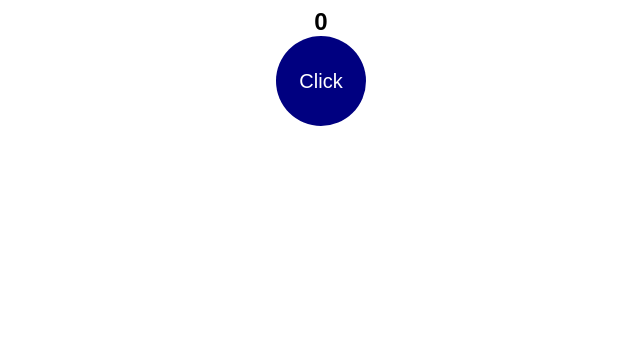
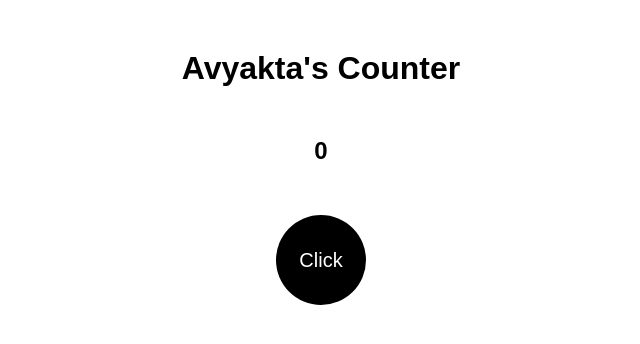
Before and after one commit to the-avyakta/Click-Counter, a plain HTML site: page index.html in a window 1280 px wide. Shown: the whole page, without its empty margins (319-959 px from the left). Drawn offline with Linux system fonts and the light colour scheme.

Commit message:
Update index.html

```diff
--- a/index.html
+++ b/index.html
@@ -12,12 +12,12 @@
       display: flex;
       justify-content: center;
       align-items: center;
-      margin: 0;
+      margin-top: 50px;
     }
     #button {
       width: 90px;
       height: 90px;
-      background: navy;
+      background: #000;
       border-radius: 50%;
       color: white;
       font-size: 20px;
@@ -29,7 +29,7 @@
   </style>
 </head>
 <body>
-
+<h1 class="center"> Avyakta's Counter </h1>
   <h2 class="center" id="val">0</h2>
 
   <section class="center">
```
